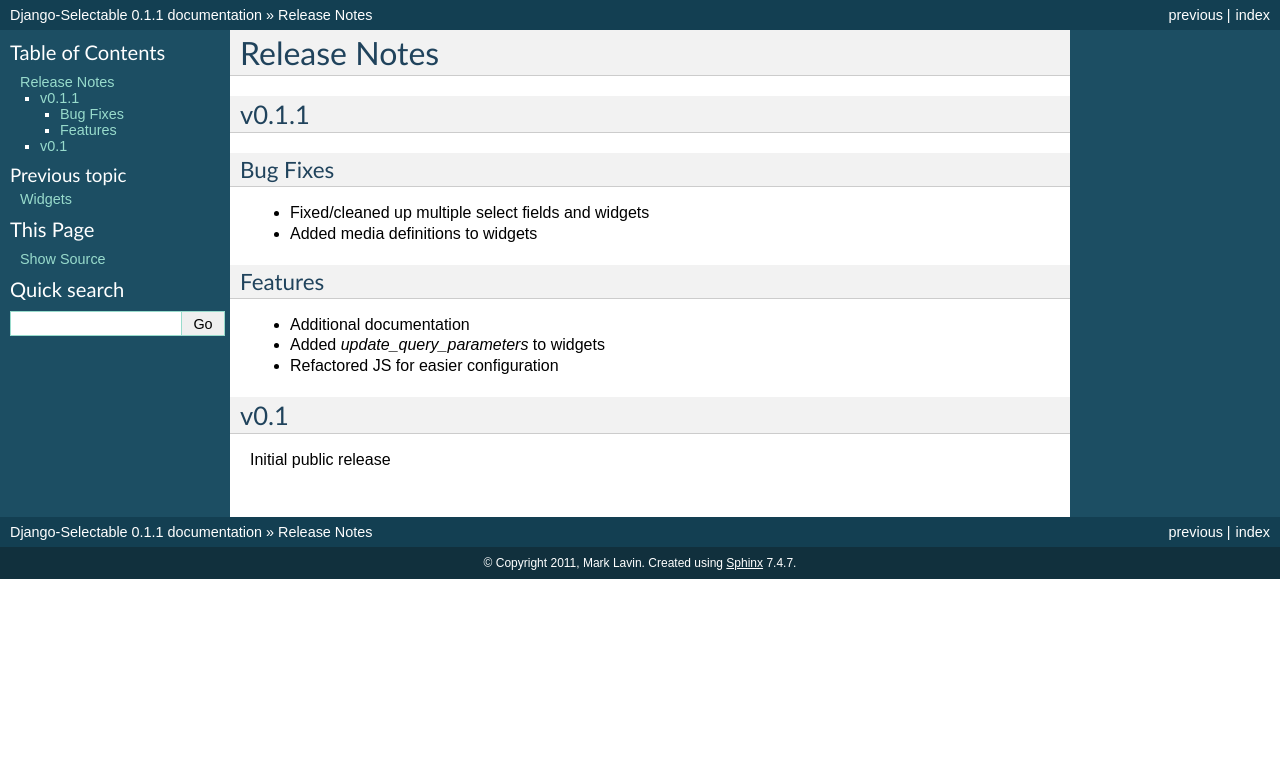
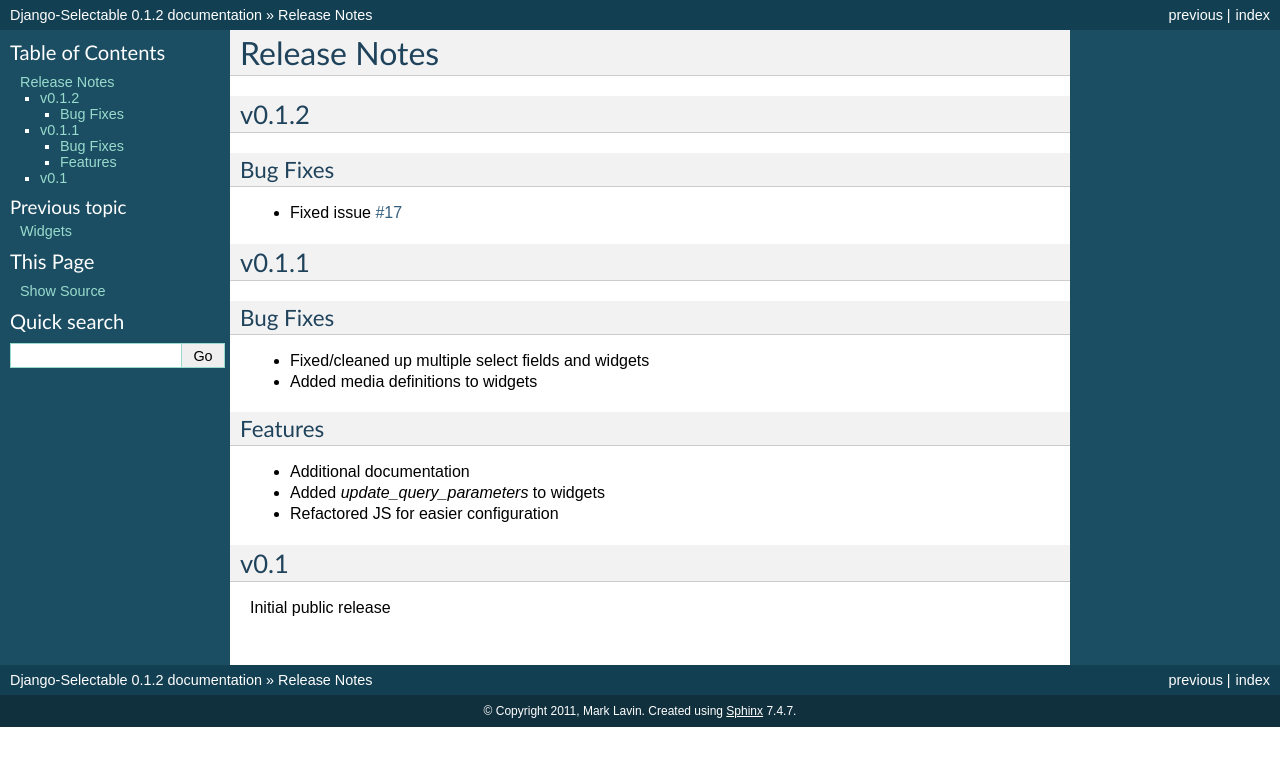
Before and after one commit to mlavin/django-selectable, a Sphinx documentation site: the page built from docs/releases.rst, in a window 1280 px wide. Shown: the top 766 px of the page. Built offline with Sphinx 7.4.7, drawn with Linux system fonts in a browser that asks for light colours.

Commit message:
Bump version and add release notes.

```diff
--- a/docs/conf.py
+++ b/docs/conf.py
@@ -50,7 +50,7 @@
 # The short X.Y version.
 version = '0.1'
 # The full version, including alpha/beta/rc tags.
-release = '0.1.1'
+release = '0.1.2'
 
 # The language for content autogenerated by Sphinx. Refer to documentation
 # for a list of supported languages.
--- a/docs/releases.rst
+++ b/docs/releases.rst
@@ -1,5 +1,14 @@
 Release Notes
 ==================
+
+v0.1.2
+--------------------------------------
+
+Bug Fixes
+_________________
+
+- Fixed issue `#17 <https://bitbucket.org/mlavin/django-selectable/issue/17/update-not-working>`_
+
 
 v0.1.1
 --------------------------------------
--- a/selectable/__init__.py
+++ b/selectable/__init__.py
@@ -5,7 +5,7 @@
 __version_info__ = {
     'major': 0,
     'minor': 1,
-    'micro': 1,
+    'micro': 2,
     'releaselevel': 'final',
     'serial': 1
 }
```
